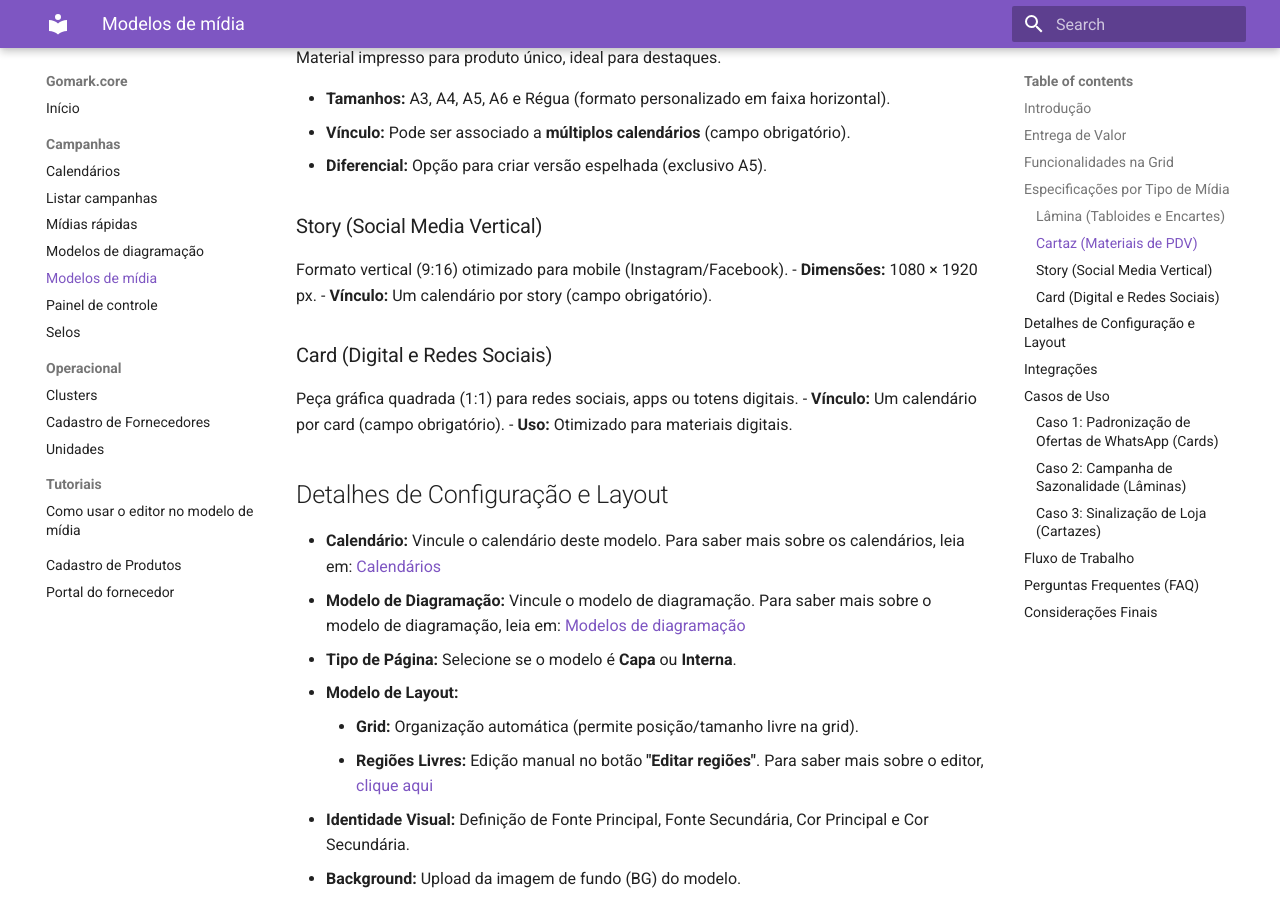
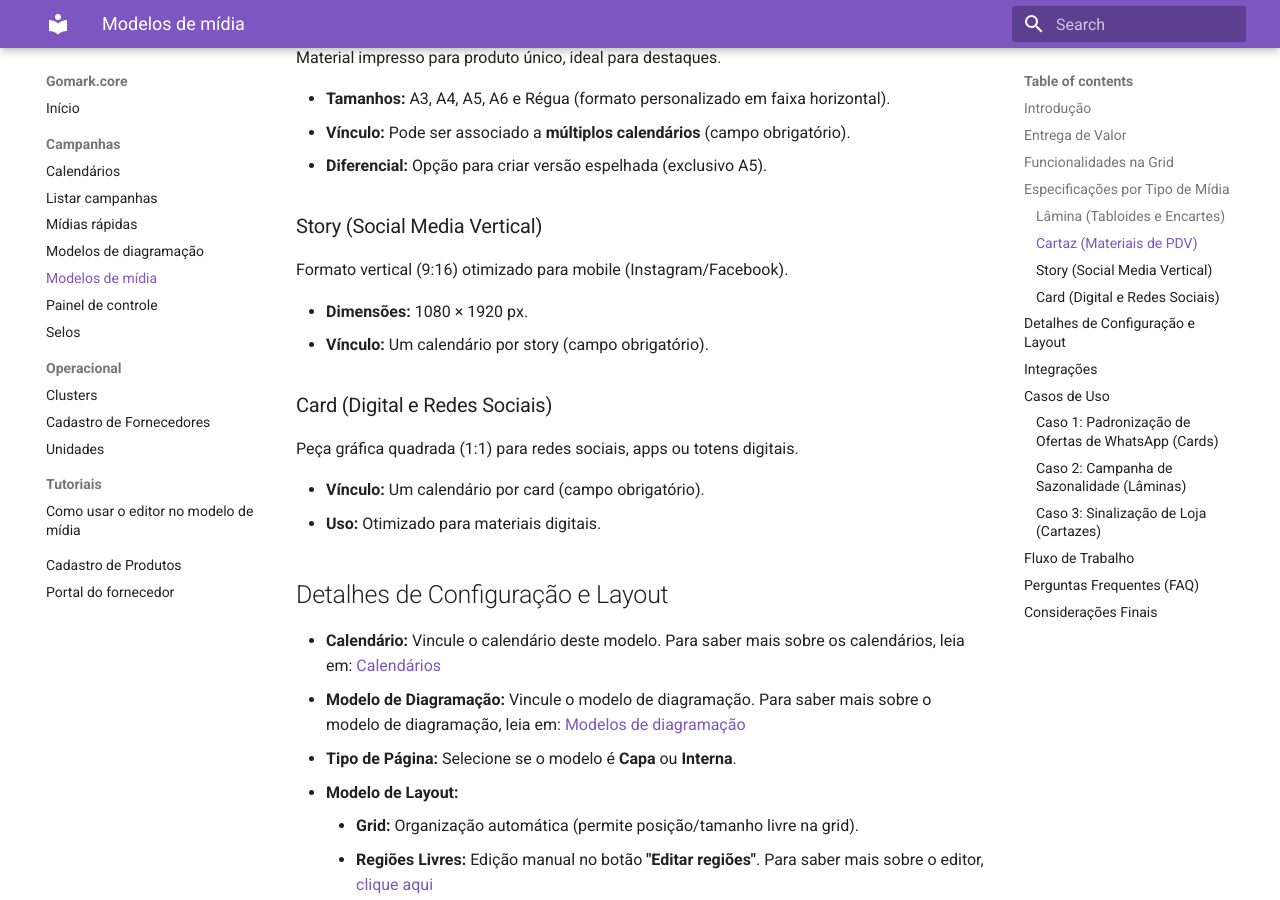
Before and after one commit to suporte552/documentacao, an MkDocs documentation site: the page built from docs/Campanhas/Modelos de mídia.md, in a window 1280 px wide and 900 px high, scrolled down 1285 px. Built offline with MkDocs 1.6.1 and Material for MkDocs 9.7.7, drawn with Linux system fonts in a browser that asks for light colours.

Commit message:
vault backup: 2026-04-15 14:36:17

```diff
--- a/docs/Campanhas/Modelos de mídia.md
+++ b/docs/Campanhas/Modelos de mídia.md
@@ -3,49 +3,42 @@
 
 !!! info "Caminho"
     Menu Lateral esquerdo → Campanhas e Ofertas → Config. das Campanhas → Modelos de Mídia
-
 ## Entrega de Valor
 
 - **Padronização:** Garante que a identidade visual seja respeitada em todas as peças.
 - **Agilidade:** Reduz o trabalho manual ao reutilizar estruturas pré-definidas.
 - **Escalabilidade:** Permite criar múltiplos formatos (impresso e digital) a partir de um único planejamento.
 - **Eficiência:** Criação mais rápida com modelos vinculados a calendários e diagramações.
-
 ## Funcionalidades na Grid
 Na tela principal, você tem o controle total dos modelos existentes:
 
 - **Filtros:** Possibilidade de filtrar por calendário vinculado, tipo de mídia, modelo de diagramação e registros excluídos.
 - **Ações:** Editar modelos existentes, replicar modelos (para criar variações rapidamente) e criar novos.
-
 ## Especificações por Tipo de Mídia
 Ao criar um novo modelo, as características mudam conforme o tipo selecionado:
-
 ### Lâmina (Tabloides e Encartes)
 Página com múltiplos produtos organizados em grid ou layout estruturado.
 
 - **Configurações:** Requer um **Modelo de Organização** (define quantidade e posições dos produtos).
 - **Vínculo:** Associada a um único calendário específico (campo obrigatório).
 - **Orientação:** Retrato ou Paisagem.
-
 ### Cartaz (Materiais de PDV)
 Material impresso para produto único, ideal para destaques.
 
 - **Tamanhos:** A3, A4, A5, A6 e Régua (formato personalizado em faixa horizontal).
 - **Vínculo:** Pode ser associado a **múltiplos calendários** (campo obrigatório).
 - **Diferencial:** Opção para criar versão espelhada (exclusivo A5).
-
 ### Story (Social Media Vertical)
 
 Formato vertical (9:16) otimizado para mobile (Instagram/Facebook).
+
 - **Dimensões:** 1080 × 1920 px.
 - **Vínculo:** Um calendário por story (campo obrigatório).
+### Card (Digital e Redes Sociais)
+Peça gráfica quadrada (1:1) para redes sociais, apps ou totens digitais.
 
-### Card (Digital e Redes Sociais)
-
-Peça gráfica quadrada (1:1) para redes sociais, apps ou totens digitais.
 - **Vínculo:** Um calendário por card (campo obrigatório).
 - **Uso:** Otimizado para materiais digitais.
-
 ## Detalhes de Configuração e Layout
 
 - **Calendário:** Vincule o calendário deste modelo. Para saber mais sobre os calendários, leia em: [Calendários](https://suporte552.github.io/documentacao/Campanhas/Calend%C3%A1rios/)
@@ -59,27 +52,22 @@
 - **Identidade Visual:** Definição de Fonte Principal, Fonte Secundária, Cor Principal e Cor Secundária.
 - **Background:** Upload da imagem de fundo (BG) do modelo.
 - **Configuração de Oferta:** Vincule modelos de diagramação específicos para tipos como **Regular** e **Clube**, facilitando a troca automática de layouts de preço.
-
 ## Integrações
 O Modelo de Mídia é o ponto de união entre a estratégia e a arte:
 
 - **Vínculo com Diagramação e Calendários:** O modelo de mídia não funciona isoladamente; ele depende do Modelo de Diagramação (que define os dados) e do Calendário (que define o agrupamento).
 - **Automação na Campanha:** Através do calendário escolhido no modelo, o sistema permite que ele apareça automaticamente como opção de configuração na campanha criada, garantindo que a comunicação certa saia no período correto.
-
 ## Casos de Uso
-
 ### Caso 1: Padronização de Ofertas de WhatsApp (Cards)
 Uma rede precisa enviar ofertas diárias para listas de transmissão.
 
 - **Ação:** Cria-se um modelo de **Card** vinculado ao calendário "Ofertas Diárias".
 - **Resultado:** O operador apenas vincula os produtos e o sistema gera as imagens com os preços formatados, sem precisar de edição manual.
-
 ### Caso 2: Campanha de Sazonalidade (Lâminas)
 Criação de um encarte especial para o "Aniversário da Loja".
 
 - **Ação:** Cria-se um modelo de **Lâmina** com background festivo vinculado ao calendário de Aniversário.
 - **Resultado:** Todas as páginas internas do encarte seguem a mesma estrutura de grid e identidade visual automaticamente.
-
 ### Caso 3: Sinalização de Loja (Cartazes)
 O cartaz A4 é usado em diversas promoções diferentes ao longo do mês.
 
```
